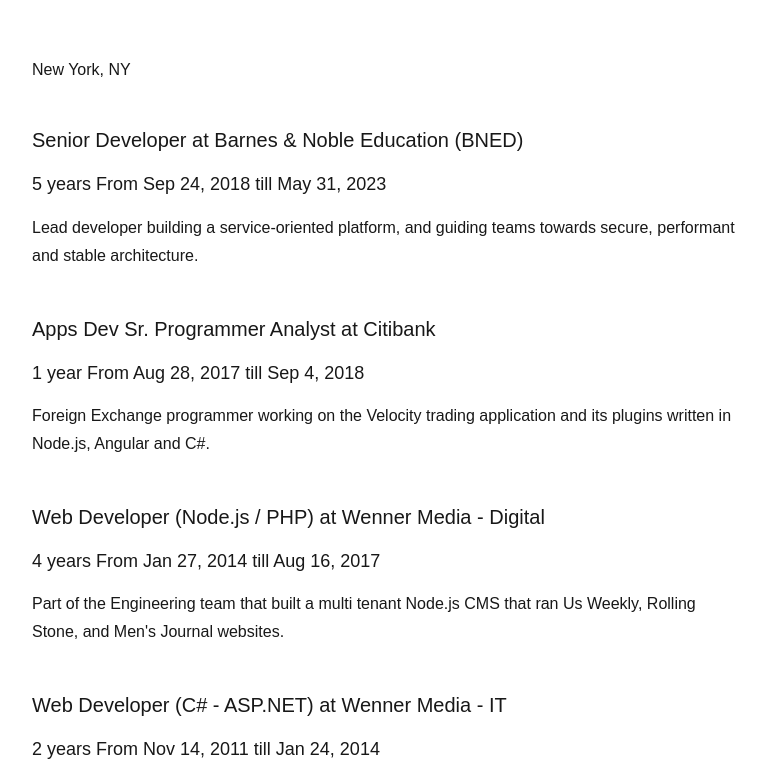
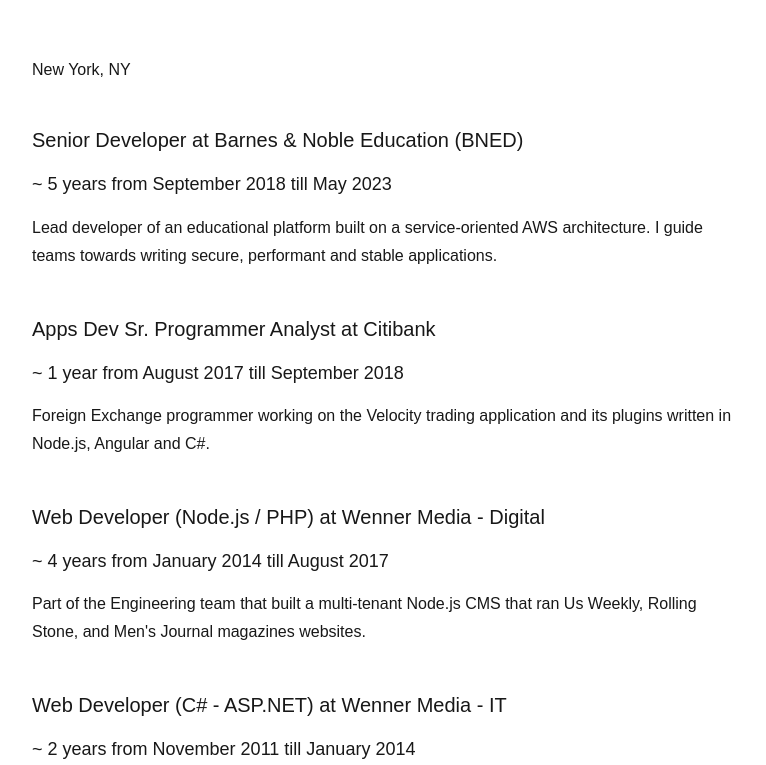
Before and after one commit to gabrielpascua/gabrielpascua.com, a Gatsby site: page / in a window 1280 px wide. Shown: the part 187-952 px from the top of the page, without its empty margins (252-1018 px from the left). Built offline with nearby package versions, Linux system fonts and the light colour scheme; Gatsby itself is replaced by a stand-in of ours.

Commit message:
history update with date-fnz

```diff
--- a/data/history/history.json
+++ b/data/history/history.json
@@ -16,17 +16,9 @@
         "country": "USA"
       },
       "position": "Senior Developer",
-      "description": "Lead developer building a service-oriented platform, and guiding teams towards secure, performant and stable architecture.",
-      "start_date": {
-        "month": 9,
-        "day": 24,
-        "year": 2018
-      },
-      "end_date": {
-        "month": 5,
-        "day": 31,
-        "year": 2023
-      },
+      "description": "Lead developer of an educational platform built on a service-oriented AWS architecture. I guide teams towards writing secure, performant and stable applications.",
+      "start_date": "2018-09-24T04:00:00.000Z",
+      "end_date": "2023-05-31T04:00:00.000Z",
       "javascript": [
         "Node.js",
         "Next.js",
@@ -68,16 +60,8 @@
       },
       "position": "Apps Dev Sr. Programmer Analyst",
       "description": "Foreign Exchange programmer working on the Velocity trading application and its plugins written in Node.js, Angular and C#.",
-      "start_date": {
-        "month": 8,
-        "day": 28,
-        "year": 2017
-      },
-      "end_date": {
-        "month": 9,
-        "day": 4,
-        "year": 2018
-      },
+      "start_date": "2017-08-28T04:00:00.000Z",
+      "end_date": "2018-09-04T04:00:00.000Z",
       "javascript": [
         "Node.js",
         "Angular",
@@ -127,17 +111,9 @@
         "country": "USA"
       },
       "position": "Web Developer (Node.js / PHP)",
-      "description": "Part of the Engineering team that built a multi tenant Node.js CMS that ran Us Weekly, Rolling Stone, and Men's Journal websites.",
-      "start_date": {
-        "month": 1,
-        "day": 27,
-        "year": 2014
-      },
-      "end_date": {
-        "month": 8,
-        "day": 16,
-        "year": 2017
-      },
+      "description": "Part of the Engineering team that built a multi-tenant Node.js CMS that ran Us Weekly, Rolling Stone, and Men's Journal magazines websites.",
+      "start_date": "2014-01-27T05:00:00.000Z",
+      "end_date": "2017-08-16T04:00:00.000Z",
       "javascript": [
         "Node.js",
         "koajs",
@@ -194,16 +170,8 @@
       },
       "position": "Web Developer (C# - ASP.NET)",
       "description": "IT Department developer in charge of updating internal .NET HR, CRM, Delivery Tracking, ETL and Content Sharing systems.",
-      "start_date": {
-        "month": 11,
-        "day": 14,
-        "year": 2011
-      },
-      "end_date": {
-        "month": 1,
-        "day": 24,
-        "year": 2014
-      },
+      "start_date": "2011-11-14T05:00:00.000Z",
+      "end_date": "2014-01-24T05:00:00.000Z",
       "microsoft": [
         "C# ASP.NET",
         ".NET Core",
@@ -253,16 +221,8 @@
       },
       "position": "Sr. Programmer / Analyst 1",
       "description": "C# .NET developer responsible for extending an Electronic Medical System for monitoring the treatment of 9/11 responders",
-      "start_date": {
-        "month": 3,
-        "day": 8,
-        "year": 2010
-      },
-      "end_date": {
-        "month": 11,
-        "day": 4,
-        "year": 2011
-      },
+      "start_date": "2010-03-08T05:00:00.000Z",
+      "end_date": "2011-11-04T04:00:00.000Z",
       "microsoft": [
         "C# ASP.NET",
         "VB.NET",
@@ -299,16 +259,8 @@
       },
       "position": "Web Developer",
       "description": "Developed the corporate website with Ektron CMS in C# and introduced the credit card payment system for event registrations",
-      "start_date": {
-        "month": 10,
-        "day": 1,
-        "year": 2007
-      },
-      "end_date": {
-        "month": 3,
-        "day": 3,
-        "year": 2010
-      },
+      "start_date": "2007-10-01T04:00:00.000Z",
+      "end_date": "2010-03-03T05:00:00.000Z",
       "microsoft": [
         "C# ASP.NET",
         "XML",
@@ -343,16 +295,8 @@
       },
       "position": "Web Designer",
       "description": "Phone People is a start-up company selling 1-800 numbers to businesses in the U.S..",
-      "start_date": {
-        "month": 6,
-        "day": 19,
-        "year": 2006
-      },
-      "end_date": {
-        "month": 8,
-        "day": 15,
-        "year": 2007
-      },
+      "start_date": "2006-06-19T07:00:00.000Z",
+      "end_date": "2007-08-15T07:00:00.000Z",
       "microsoft": [
         "Classic ASP",
         "IIS",
@@ -378,16 +322,8 @@
       },
       "position": "Classic ASP Developer",
       "description": "PPMC manages medical claims from several primary providers with a dedicated IT department called Wiseguy Techonologies.",
-      "start_date": {
-        "month": 6,
-        "day": 2,
-        "year": 2005
-      },
-      "end_date": {
-        "month": 4,
-        "day": 14,
-        "year": 2006
-      },
+      "start_date": "2005-06-02T07:00:00.000Z",
+      "end_date": "2006-04-14T07:00:00.000Z",
       "microsoft": [
         "Classic ASP",
         "VB.NET",
@@ -418,16 +354,8 @@
       },
       "position": "ASP Programmer",
       "description": "ITTCI is a Philippine outsourcing company with Customer Support and Web Development services for clients in Canada and Utah.",
-      "start_date": {
-        "month": 11,
-        "day": null,
-        "year": 2004
-      },
-      "end_date": {
-        "month": 4,
-        "day": null,
-        "year": 2005
-      },
+      "start_date": "2004-10-31T16:00:00.000Z",
+      "end_date": "2005-03-31T16:00:00.000Z",
       "microsoft": [
         "Classic ASP",
         "IIS",
@@ -461,16 +389,8 @@
       },
       "position": "Windows Programmer",
       "description": "DFNN is a Philippine company specializing in SMS technology.",
-      "start_date": {
-        "month": 10,
-        "day": null,
-        "year": 2003
-      },
-      "end_date": {
-        "month": 7,
-        "day": null,
-        "year": 2004
-      },
+      "start_date": "2003-09-30T16:00:00.000Z",
+      "end_date": "2004-06-30T16:00:00.000Z",
       "microsoft": [
         "VB 6.0",
         "Classic ASP",
--- a/package.json
+++ b/package.json
@@ -5,6 +5,7 @@
   "author": "Gabriel Pascua <mail@gabrielpascua.com>",
   "dependencies": {
     "date-fns": "^2.30.0",
+    "date-fns-tz": "^2.0.0",
     "gatsby": "^5.11.0",
     "gatsby-paginate": "^1.1.1",
     "gatsby-plugin-manifest": "^5.11.0",
--- a/src/pages/index.jsx
+++ b/src/pages/index.jsx
@@ -13,33 +13,16 @@
 
   render() {
     const { bio, history } = this.props.data.allHistoryJson.edges.pop().node;
-    const formatDate = (dateObj) => {
-      if (!dateObj) {
+    const formatDate = (jobDate) => {
+      if (!jobDate) {
         return 'this day';
       }
 
-      const jobDate = getJobDate(dateObj);
-      return format(jobDate, 'MMM d, yyy');
+      return format(new Date(jobDate), 'MMMM yyy');
     };
 
-    const getJobDate = function (date) {
-      if (!date) {
-        const now = new Date();
-        date = {
-          month: now.getMonth() + 1,
-          day: now.getDate(),
-          year: now.getFullYear(),
-        };
-      }
-
-      const { month, day, year } = date;
-      return new Date(year, month-1, day);
-    };
-
-    const duration = function (endDate, startDate) {
-      let start = getJobDate(startDate);
-      let end = getJobDate(endDate);
-      return formatDistanceStrict(end, start);
+    const duration = function (end, start) {
+      return formatDistanceStrict(new Date(end), new Date(start));
     };
 
     return (
@@ -73,8 +56,8 @@
                         <span className="text-normal">at {w.company.name}</span>
                       </h4>
                       <h5>
-                        <span>{duration(w.end_date, w.start_date)} </span>
-                        <span>From {formatDate(w.start_date)} </span>
+                        <span>~ {duration(w.end_date, w.start_date)} </span>
+                        <span>from {formatDate(w.start_date)} </span>
                         <span>till {formatDate(w.end_date)}</span>
                       </h5>
                       <p dangerouslySetInnerHTML={{ __html: w.description }} />
@@ -120,21 +103,13 @@
             }
             position
             description
-            start_date {
-              month
-              day
-              year
-            }
+            start_date
+            end_date
             javascript
             client_side
             microsoft
             version_control
             devops
-            end_date {
-              month
-              day
-              year
-            }
             php
             databases
           }
```
Also changed, not shown: 1 other file.
